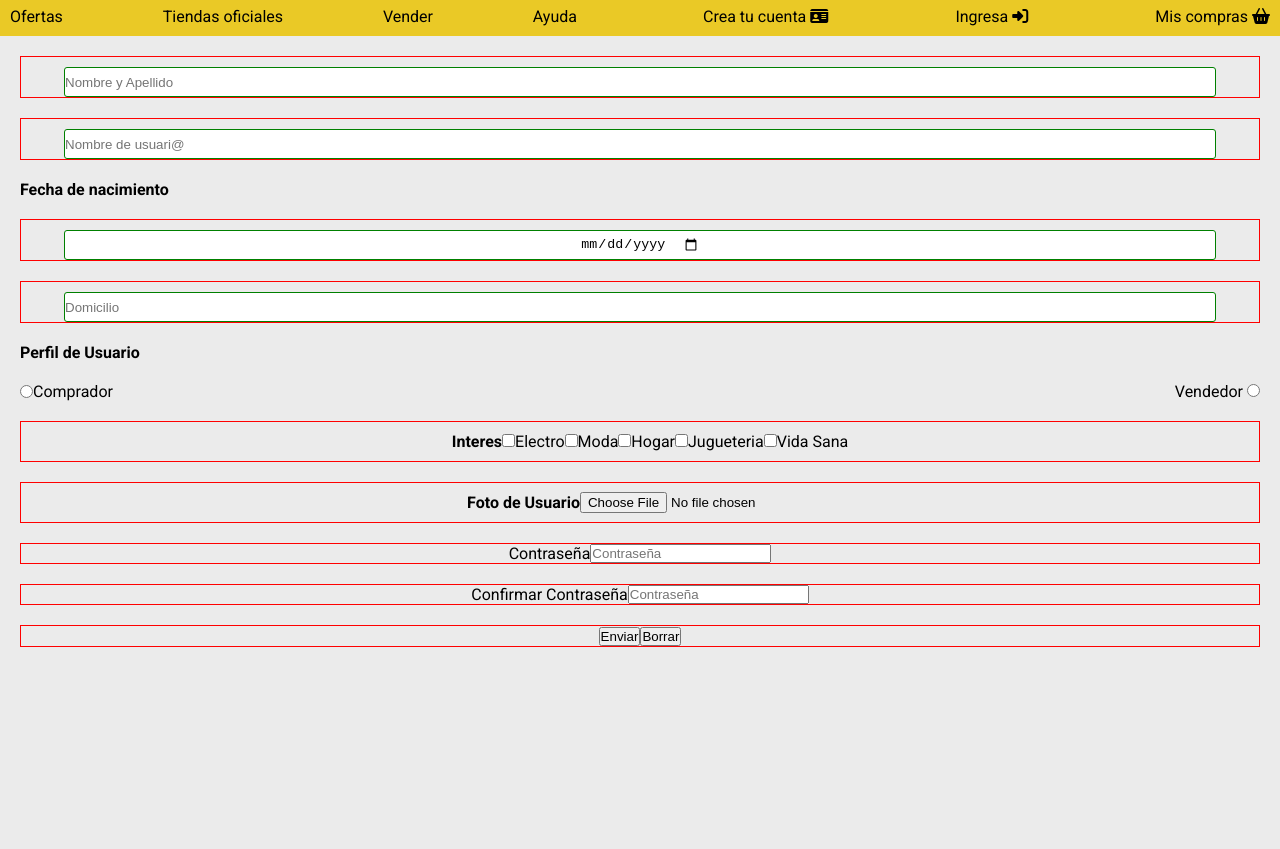
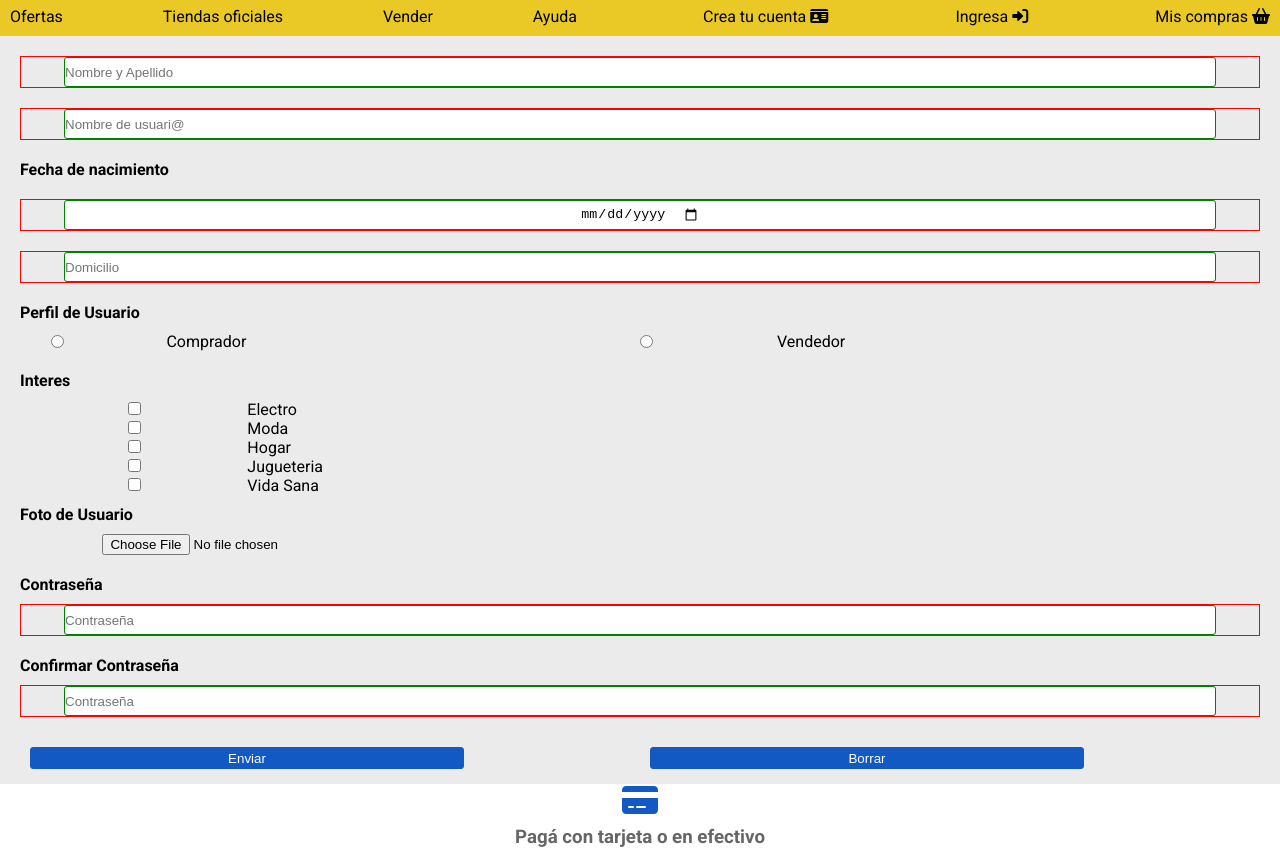
Before and after one commit to Samara2201/Mercadoliebre, a website: page views/register.html in a window 1280 px wide. Shown: the part 105-954 px from the top of the page. Before the commit the page ends 800 px from the top, so only its background shows below. Drawn offline with Linux system fonts and the light colour scheme.

Commit message:
segundo avance

```diff
--- a/public/CSS/colors.css
+++ b/public/CSS/colors.css
@@ -7,4 +7,5 @@
     --verde: #39b54a;
     --blanco: #fff;
     --negro: #000;
+    --azulrey:#0022AA;
 }
--- a/public/CSS/styles.css
+++ b/public/CSS/styles.css
@@ -228,23 +228,65 @@ footer i.fa-solid{
   display: flex;
   justify-content: center;
   align-items: center;
+}
+.formatos2{
+  border: 1px solid red;
+  display: flex;
+  justify-content: center;
+  align-items: center;
+  margin: 0 20px 0 20px;
 
+}
+.password{
+  border: 1px solid blue;
+  display: flex;
+  flex-direction: column;
+  margin: 20px;
 }
 .selector{
   display: flex;
   flex-wrap:wrap;
-  margin: 20px;
-  justify-content: space-between;
+  margin: 10px 20px;
+
 }
 .comprador{
   display: flex;
   flex-wrap:wrap;
+  width: 50%;
 }
 .seller{
-  width: 25%;
+  margin-left: 20%;
 }
 .buyer{
-  width: 25%;
+  margin-left: 8vw;
+}
+#Comprador{
+  margin-left: 5%;
+}
+.checkbox{
+  display: flex;
+  flex-direction: column;
+
+}
+.box1{
+  margin-left: 10%;
+}
+.box2{
+  margin-left: 20%
+}
+.foto{
+  display: flex;
+  flex-wrap: wrap;
+  flex-direction: column;
+  margin-bottom: 20px;
+}
+.texto{
+  font-size: 16px;
+  color: var(--negro);
+  text-align:left;
+  margin-left: 20px;
+  font-weight:bold;
+  margin-bottom: 10px;
 }
 .prueba{
   width: 90vw;
@@ -254,15 +296,30 @@ footer i.fa-solid{
   align-items: center;
   height: 30px;
   border-radius: 3px;
-  margin-top: 10px;
+}
+.boton{
+    display: flex;
+    flex-wrap: wrap;
+    margin: 10px 20px;
 
-
+}
+.botonn{
+  width: 50%;
 }
 .h33{
   font-size: 16px;
   color: var(--negro);
   text-align:left;
   margin-left: 20px;
+}
+.caja2{
+  width: 70%;
+  height: 60%;
+  background: var(--celeste);
+  border: 1px solid var(--celeste);
+  border-radius: 3px;
+  color: var(--blanco);
+  margin: 10px;
 }
 /* ******login ****** */
 .mainn{
--- a/views/register.html
+++ b/views/register.html
@@ -11,6 +11,7 @@
 
     <!-- Libreria Fontawesome-->
     <script src="https://kit.fontawesome.com/439c181295.js" crossorigin="anonymous"></script>
+    <link href="https://cdnjs.cloudflare.com/ajax/libs/font-awesome/6.2.1/css/all.min.css" rel="stylesheet" />
 
     <!-- Estilos propios-->
     <link href="/css/styles.css" rel="stylesheet">
@@ -63,7 +64,7 @@
 
     <main class="register">
        <div>
-        <form action="register">
+        <form action="/">
             <div>
                 <div class="formatos">
                     <input type="text" placeholder="Nombre y Apellido"  class="prueba">
@@ -79,54 +80,107 @@
                             <input type="radio" name="Seleccion" id="Comprador">
                             <label for="Comprador" class="buyer">Comprador</label>
                         </div>
-                        <div>
-                            <label for="Vendedor">Vendedor</label>
+                        <div class="comprador">
                             <input type="radio" name="Seleccion" id="Vendedor">
+                            <label for="Vendedor" class="seller">Vendedor</label>
                         </div>
                     </div>
                 </div>
-                <div class="formatos">
-                    <h3 class="h33">Interes</h3>
-                    <label>
-                        <input type="checkbox" id="cbox1" value="first_checkbox">Electro <br>
-                    </label>
-                    <label>
-                        <input type="checkbox" id="cbox2" value="second_checkbox">Moda  <br>
-                    </label>
-                    <label>
-                        <input type="checkbox" id="cbox3" value="Third_checkbox">Hogar <br>
-                    </label>
-                    <label>
-                        <input type="checkbox" id="cbox3" value="Third_checkbox">Jugueteria<br>
-                    </label>
-                    <label>
-                        <input type="checkbox" id="cbox3" value="Third_checkbox">Vida Sana<br>
-                    </label>
+                <div class="checkbox">
+                    <div>
+                        <h3 class="h33">Interes</h3>
+                    </div>
+                    <div class="box1">
+                        <div>
+                            <input type="checkbox" id="cbox1" value="first_checkbox">
+                            <label for="cbox1" class="buyer"> Electro</label>
+                        </div>
+                        <div>
+                            <input type="checkbox" id="cbox2" value="second_checkbox">
+                            <label for="cbox2" class="buyer">Moda</label>
+                        </div>
+                        <div>
+                            <input type="checkbox" id="cbox3" value="Third_checkbox">
+                            <label for="cbox3" class="buyer">Hogar</label>
+                        </div>
+                        <div>
+                            <input type="checkbox" id="cbox4" value="fourth_checkbox">
+                            <label for="cbox4" class="buyer">Jugueteria</label>
+                        </div>
+                        <div>
+                            <input type="checkbox" id="cbox5" value="fifth_checkbox">
+                            <label for="cbox5" class="buyer">Vida Sana</label>
+                        </div>
+                    </div>
                 </div>
-                <div class="formatos">
-                    <h3 class="h33">Foto de Usuario</h3>
-                    <label for="foto"></label>
-                    <input type="file" id="foto" name="foto" accept="image/png, image/jpeg">
+                <div class="foto">
+                    <div>
+                        <h3 class="h33">Foto de Usuario</h3>
+                    </div>
+                    <div>
+                        <label for="foto"></label>
+                        <input type="file" id="foto" name="foto" accept="image/png, image/jpeg" class="buyer">
+                    </div>
+
                 </div>
-                <div class="formatos">
-                    <label for="Contraseña"> Contraseña</label>
-                    <input type="password" name="Contraseña" id="Contraseña" required placeholder="Contraseña">
+                <div>
+                    <div class="foto">
+                        <label for="Contraseña" class="texto"> Contraseña</label>
+                        <div class="formatos2">
+                            <input type="password" name="Contraseña" id="Contraseña" required placeholder="Contraseña" class="prueba">
+                        </div>
+                    </div>
+                    <div class="foto">
+                        <label for="Contraseña" class="texto"> Confirmar Contraseña</label>
+                        <div  class="formatos2">
+                            <input type="password" name="Contraseña" id="Contraseña" required placeholder="Contraseña" class="prueba">
+                        </div>
                 </div>
-                <div class="formatos">
-                    <label for="Contraseña"> Confirmar Contraseña</label>
-                    <input type="password" name="Contraseña" id="Contraseña" required placeholder="Contraseña">
                 </div>
-                <div class="formatos">
-                    <a href="/">
-                        <button type="submit">Enviar</button>
-                    </a>
-                    <button type="reset">Borrar</button>
+                <div class="boton">
+                    <div class="botonn">
+                        <button type="submit" class="caja2">Enviar</button>
+                    </div>
+                    <div class="botonn">
+                        <button type="reset" class="caja2">Borrar</button>
+                    </div>
                 </div>
 
             </div>
         </form>
        </div>
     </main>
-
 </body>
+<footer>
+    <div>
+      <div>
+        <i class="fa-solid fa-credit-card"></i>
+      </div>
+      <h3>Pagá con tarjeta o en efectivo</h3>
+      <p>Con Mercado Liebre Cash, tenés cuotas sin interés con tarjeta o efectivo en puntos de pago. ¡Y siempre es seguro!
+      </p>
+    </div>
+    <div>
+      <div>
+        <i class="fa-solid fa-gift"></i>
+      </div>
+      <h3>Envío gratis desde $ 2.500</h3>
+      <p>Solo por estar registrad@ en Mercado Liebre tenés envíos gratis en miles de productos. Es un beneficio de Mercado
+        Puntos.</p>
+    </div>
+    <div>
+      <div>
+        <i class="fa-solid fa-user-shield"></i>
+      </div>
+      <h3>Seguridad, de principio a fin</h3>
+      <p>
+        ¿No te gusta? ¡Devolvelo! En Mercado Liebre, no hay nada que no puedas hacer, porque estás siempre protegid@.
+      </p>
+    </div>
+    <div>
+      <p>
+        Copyright © 1999-2020 MercadoLiebre S.R.L.
+      </p>
+    </div>
+  </footer>
 </html>
```
Also changed, not shown: views/login.html (+1 -1 lines).
